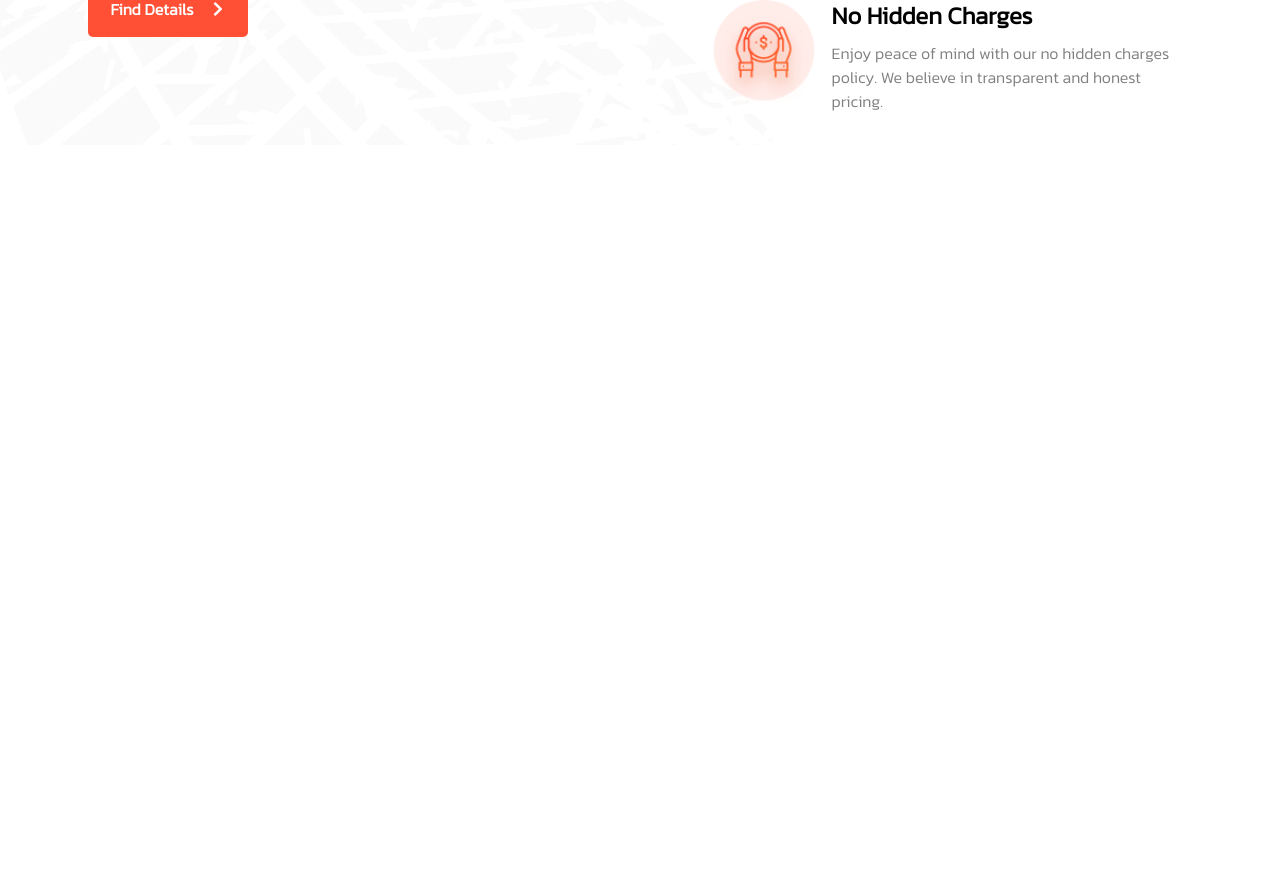
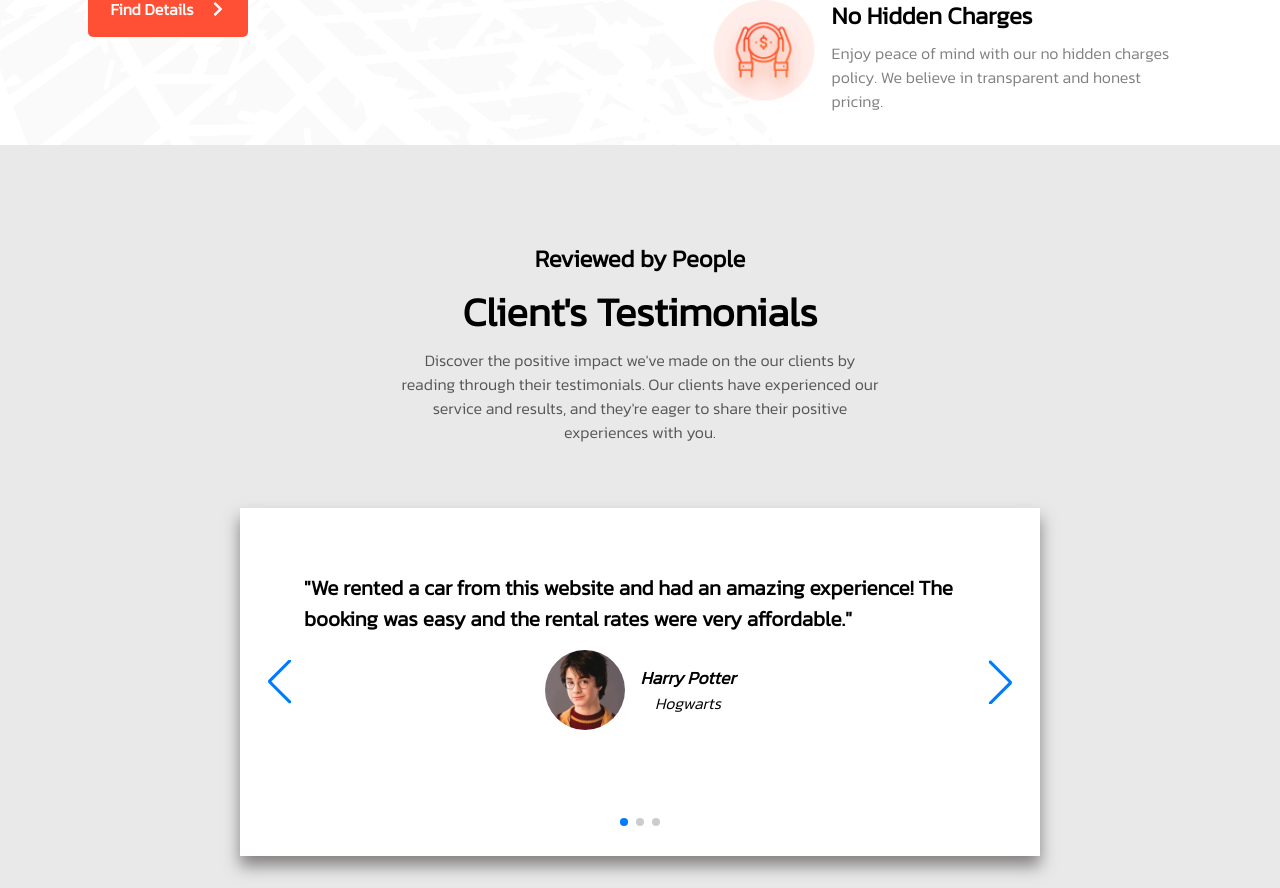
Before and after one commit to milanMilicic/car-project, a React (Create React App) app: page / in a window 1280 px wide. Shown: the part 3802-4690 px from the top of the page. Before the commit the page ends 3947 px from the top, so only its background shows below. Built offline with nearby package versions, Linux system fonts and the light colour scheme.

Commit message:
Testimonials section

```diff
--- a/package.json
+++ b/package.json
@@ -13,6 +13,7 @@
     "react-scripts": "5.0.1",
     "react-toastify": "^9.1.3",
     "sass": "^1.69.5",
+    "swiper": "^11.0.5",
     "web-vitals": "^2.1.4"
   },
   "scripts": {
--- /dev/null
+++ b/src/components/Testimonials/Testimonials.jsx
@@ -0,0 +1,70 @@
+import './Testimonials.scss'
+import { register } from 'swiper/element/bundle';
+import pfp1 from '../../images/testimonials/pfp1.jpg';
+import pfp2 from '../../images/testimonials/pfp2.jpg';
+import pfp3 from '../../images/testimonials/user.png';
+
+register();
+
+function Testimonials() {
+  return (
+    <section id='testimonials-section'>
+        <div className="container">
+            <div className='testimonials-container'>
+                <div className='text-container'>
+                    <h4>Reviewed by People</h4>
+                    <h2>Client's Testimonials</h2>
+                    <p>Discover the positive impact we've made on the our clients by reading through their testimonials. Our clients have experienced our service and results, and they're eager to share their positive experiences with you.</p>
+                </div>
+                <div className='testimonials-slider'>
+                <swiper-container slides-per-view="1" navigation="true" pagination="true" loop="true">
+                    <swiper-slide>
+                        <div className='testimonials-text-wrapper'>
+                            <p>"We rented a car from this website and had an amazing experience! The booking was easy and the rental rates were very affordable."</p>
+                            <div className='testimonials-img-wrapper'>
+                                <div className='img-name'>
+                                    <img src={pfp1} alt="" />
+                                    <div className='name-location'>
+                                        <p id='name'>Harry Potter</p>
+                                        <p>Hogwarts</p>
+                                    </div>
+                                </div>
+                            </div>
+                        </div>
+                    </swiper-slide>
+                    <swiper-slide>
+                        <div className='testimonials-text-wrapper'>
+                            <p>"We rented a car from this website and had an amazing experience! The booking was easy and the rental rates were very affordable."</p>
+                            <div className='testimonials-img-wrapper'>
+                                <div className='img-name'>
+                                    <img src={pfp2} alt="" />
+                                    <div className='name-location'>
+                                        <p id='name'>Ron Weasley</p>
+                                        <p>Hogwarts</p>
+                                    </div>
+                                </div>
+                            </div>
+                        </div>
+                    </swiper-slide>
+                    <swiper-slide>
+                        <div className='testimonials-text-wrapper'>
+                            <p>"We rented a car from this website and had an amazing experience! The booking was easy and the rental rates were very affordable. We rented a car from this website and had an amazing experience! The booking was easy and the rental rates were very affordable."</p>
+                            <div className='testimonials-img-wrapper'>
+                                <div className='img-name'>
+                                    <img src={pfp3} alt="" />
+                                    <div className='name-location'>
+                                        <p id='name'>Jane Doe</p>
+                                        <p>Belgrade</p>
+                                    </div>
+                                </div>
+                            </div>
+                        </div>
+                    </swiper-slide>
+                </swiper-container>
+                </div>
+            </div>
+        </div>
+    </section>
+  )
+}
+export default Testimonials
--- /dev/null
+++ b/src/components/Testimonials/Testimonials.scss
@@ -0,0 +1,85 @@
+#testimonials-section {
+    padding: 2rem 0;
+    background: #e9e9e9;
+
+    .testimonials-container {
+        display: flex;
+        flex-direction: column;
+        justify-content: center;
+        align-items: center;
+
+        .text-container {
+
+            align-items: center;
+            margin: 4rem;
+            text-align: center;
+
+            h4 {
+                font-size: 1.5rem;
+            }
+
+            h2 {
+                font-size: 2.5rem;
+                font-weight: bold;
+                line-height: 1;
+                margin-top: 1rem;
+            }
+
+            p {
+                color: rgb(87, 86, 86);
+                max-width: 30rem;
+                margin: 0px auto;
+                margin-top: 1rem;
+            }
+        }
+
+        .testimonials-slider {
+            padding: 1rem;
+            max-width: 50rem;
+            background-color: white;
+            box-shadow: 0 10px 15px 0 rgba(92, 88, 88, 0.719);
+
+            .testimonials-text-wrapper {
+                display: flex;
+                flex-direction: column;
+                align-items: center;
+                padding: 3rem;
+                text-align: center;
+
+                & > p {
+                    font-size: 1.3rem;
+                    font-weight: bolder;
+                    text-align: left;
+                }
+
+                .testimonials-img-wrapper {
+                    display: flex;
+                    margin-top: 1rem;
+
+                    .img-name {
+                        display: flex;
+                        align-items: center;
+                        gap: 1rem;
+                        font-style: italic;
+
+                        img {
+                            width: 5rem;
+                            height: auto;
+                            border-radius: 50px;
+                        }
+
+                        p#name {
+                            font-size: 1.1rem;
+                            font-weight: bold;
+                        }
+                    }
+                }
+            }
+
+            @media(max-width: 850px){
+                width: 100%;
+                height: 100%;
+            }
+        }
+    }
+}
--- a/src/pages/Home.jsx
+++ b/src/pages/Home.jsx
@@ -4,6 +4,7 @@ import Steps from "../components/Steps/Steps"
 import VehicleModels from "../components/VehicleModels/VehicleModels"
 import Banner from "../components/Banner/Banner"
 import ChooseUs from "../components/ChooseUs/ChooseUs"
+import Testimonials from "../components/Testimonials/Testimonials"
 
 function Home() {
   return (
@@ -14,6 +15,7 @@ function Home() {
         <VehicleModels />
         <Banner />
         <ChooseUs />
+        <Testimonials />
     </>
   )
 }
```
Also changed, not shown: 1 other file (tests, documents, lock files or other folders).
